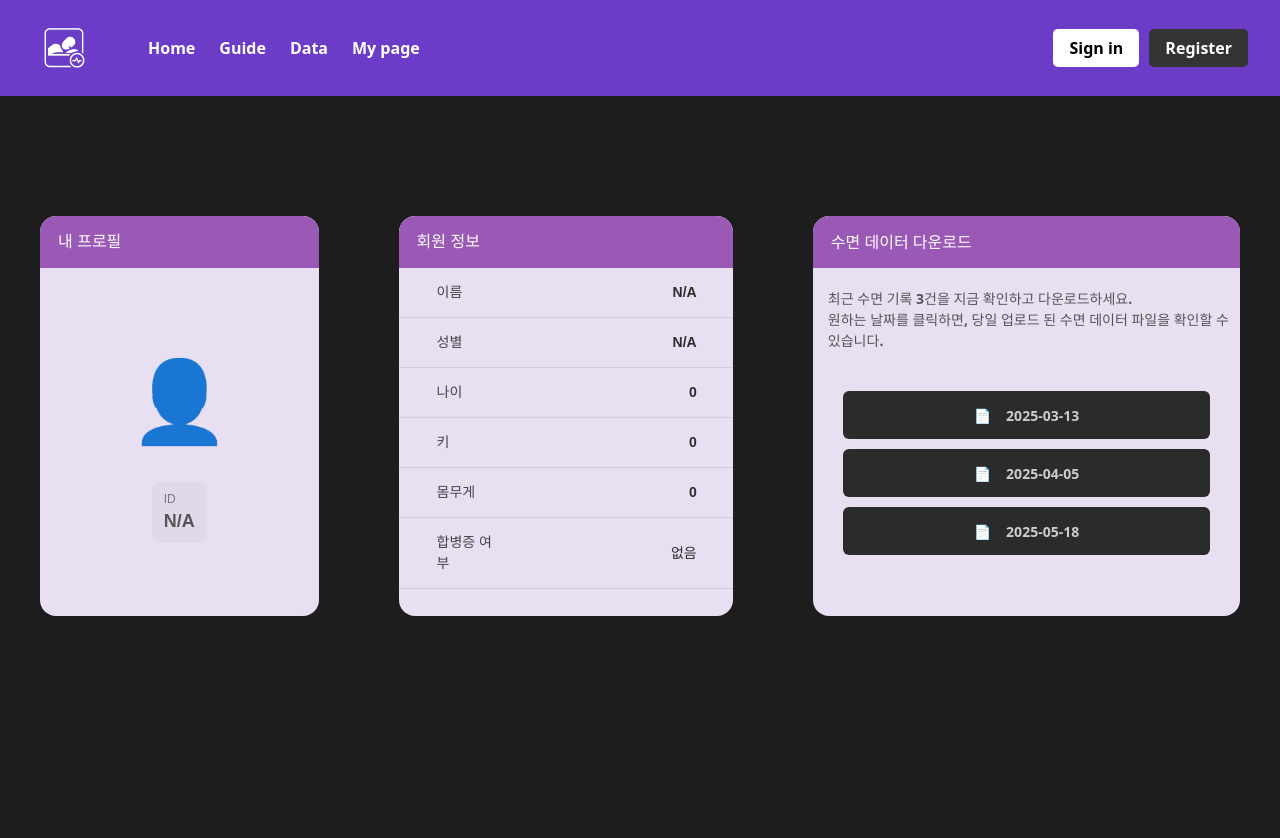
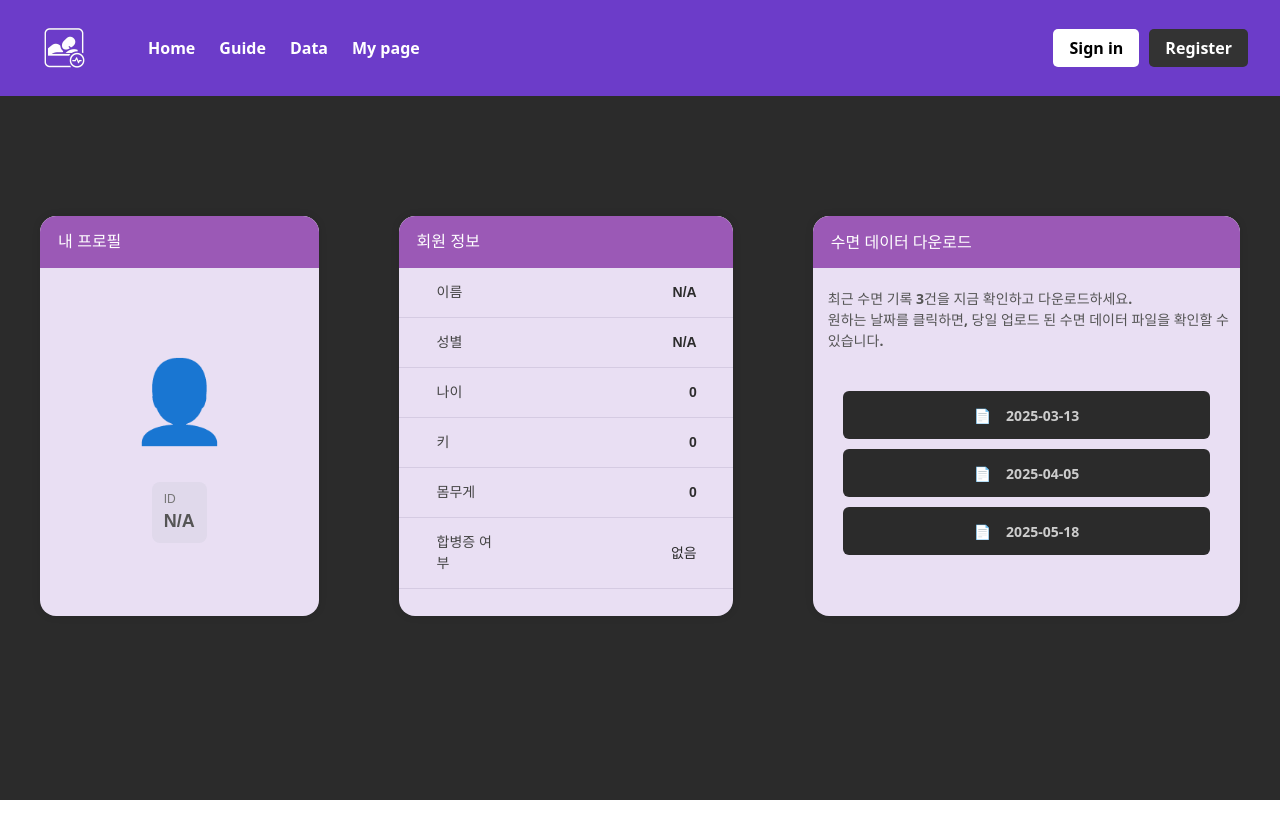
Before and after one commit to Team6forbreathing/FE, a React (Vite) app: page /mypage in a window 1280 px wide. Shown: the top 838 px of the page. Built offline with nearby package versions, Linux system fonts and the light colour scheme.

Commit message:
index.css background-color

```diff
--- a/src/index.css
+++ b/src/index.css
@@ -44,6 +44,8 @@ body {
   place-items: center;*/
   min-width: 320px;
   min-height: 100vh;
+  background-color: #2b2b2b;
+  color: #ffffff;
 }
 
 h1 {
--- a/src/styles/MyPage.css
+++ b/src/styles/MyPage.css
@@ -4,7 +4,6 @@
   align-items: flex-stretch;
   gap: 80px;
   padding: 120px 40px;
-  background-color: #1e1e1e;
   height: 100vh;
 
 }
```
